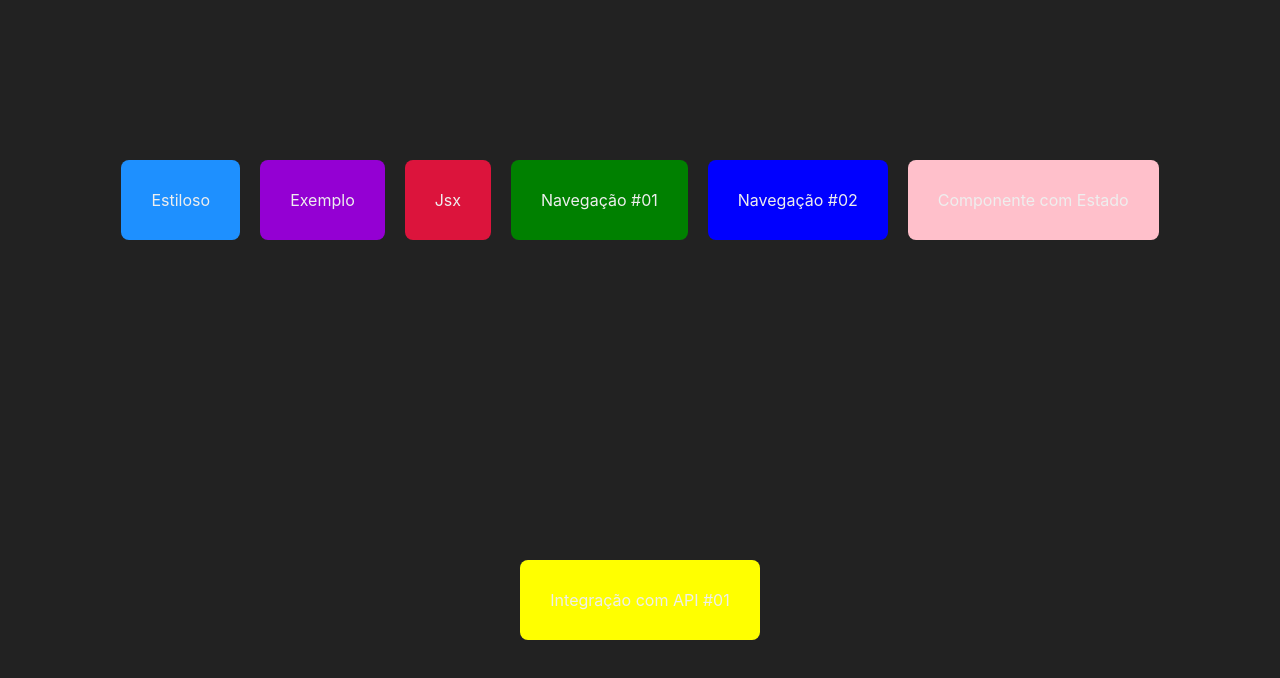
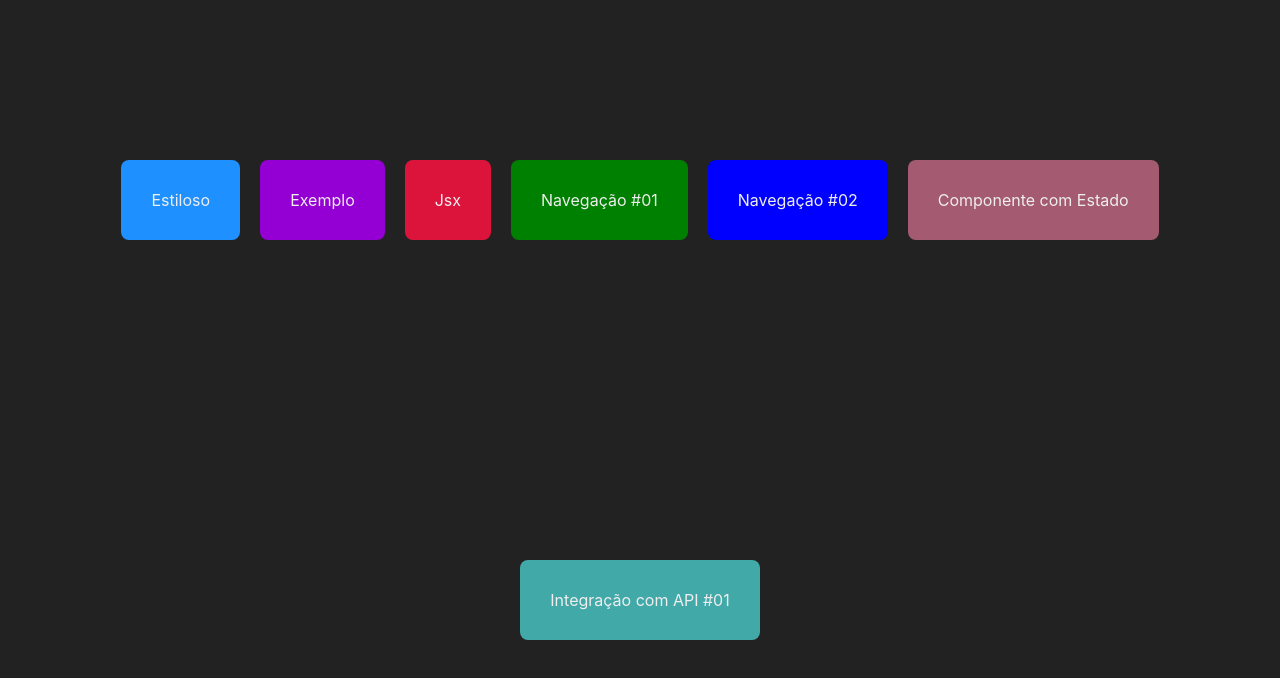
Before and after one commit to WillianPer/AULAO_NEXTJS, a Next.js app: page / in a window 1280 px wide. Shown: the top 678 px of the page. Built offline with nearby package versions, Linux system fonts and the light colour scheme.

Commit message:
Alterando as cores dos botões do inicio!!

```diff
--- a/src/pages/index.jsx
+++ b/src/pages/index.jsx
@@ -18,8 +18,8 @@ export default function Inicio() {
             <Navegador texto="Jsx" destino="/jsx" cor="crimson"/>
             <Navegador texto="Navegação #01" destino="/navegacao/" cor="green"/>
             <Navegador texto="Navegação #02" destino="/cliente/ms-5.0/123" cor="blue"/>
-            <Navegador texto="Componente com Estado" destino="/estado" cor="pink"/>
-            <Navegador texto="Integração com API #01" destino="/integracao_1" cor="yellow"/>
+            <Navegador texto="Componente com Estado" destino="/estado" cor="#a45b71"/>
+            <Navegador texto="Integração com API #01" destino="/integracao_1" cor="#42a9a9"/>
         </div>
     )
 }
```
